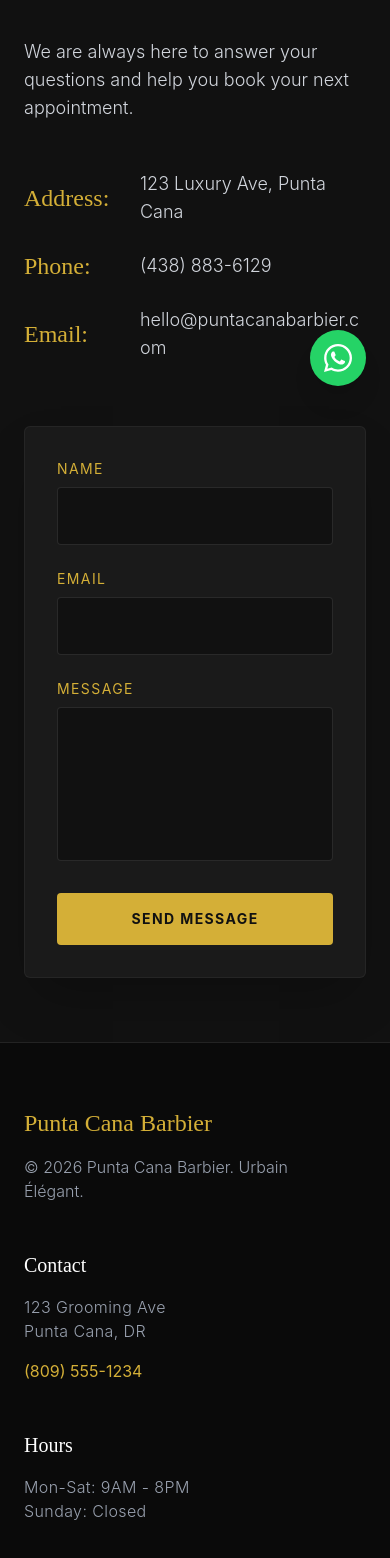
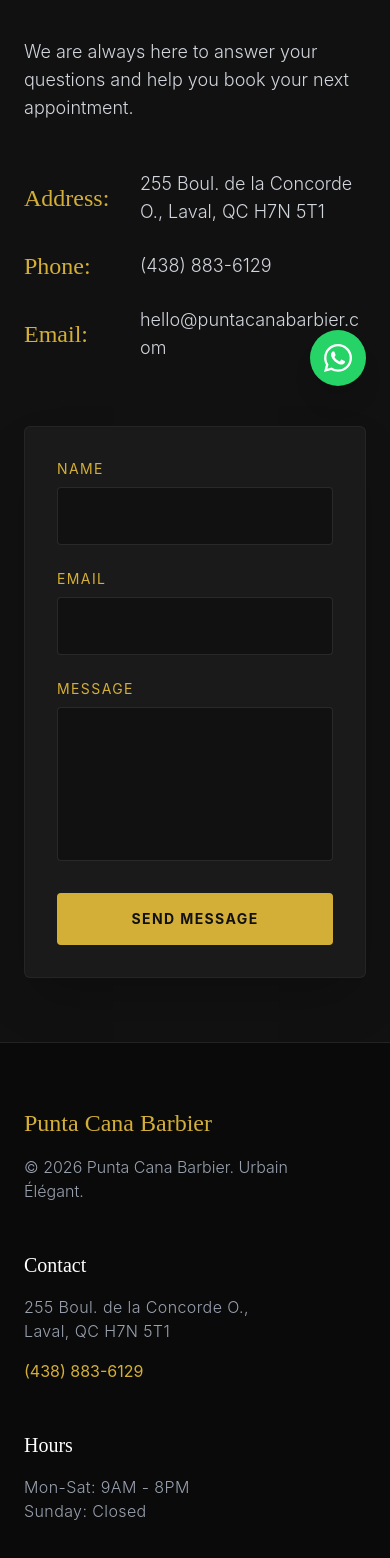
Before and after one commit to cozunap/puntacanabarbier, a React (Vite) app: page /contact in a window 390 px wide. Shown: the part 434-1992 px from the top of the page. Built offline with nearby package versions, Linux system fonts and the light colour scheme.

Commit message:
Update physical address and phone number to real values

```diff
--- a/src/components/Footer.jsx
+++ b/src/components/Footer.jsx
@@ -15,8 +15,8 @@ export default function Footer() {
 
         <div className="flex flex-col gap-4">
           <h4 className="font-serif text-xl text-white">Contact</h4>
-          <p className="text-gray-400 font-light tracking-wide">123 Grooming Ave<br/>Punta Cana, DR</p>
-          <a href="tel:+18095551234" className="text-gold hover:text-gold-light transition-colors">(809) 555-1234</a>
+          <p className="text-gray-400 font-light tracking-wide">255 Boul. de la Concorde O.,<br/>Laval, QC H7N 5T1</p>
+          <a href="tel:+14388836129" className="text-gold hover:text-gold-light transition-colors">(438) 883-6129</a>
         </div>
 
         <div className="flex flex-col gap-4">
--- a/src/pages/Contact.jsx
+++ b/src/pages/Contact.jsx
@@ -42,7 +42,7 @@ export default function Contact() {
           <div className="flex flex-col gap-6 mt-4">
             <div className="flex items-center gap-4 text-gray-300">
               <span className="font-serif text-gold text-2xl min-w-[100px]">Address:</span>
-              <span className="font-light text-lg">123 Luxury Ave, Punta Cana</span>
+              <span className="font-light text-lg">255 Boul. de la Concorde O., Laval, QC H7N 5T1</span>
             </div>
             <div className="flex items-center gap-4 text-gray-300">
               <span className="font-serif text-gold text-2xl min-w-[100px]">Phone:</span>
```
